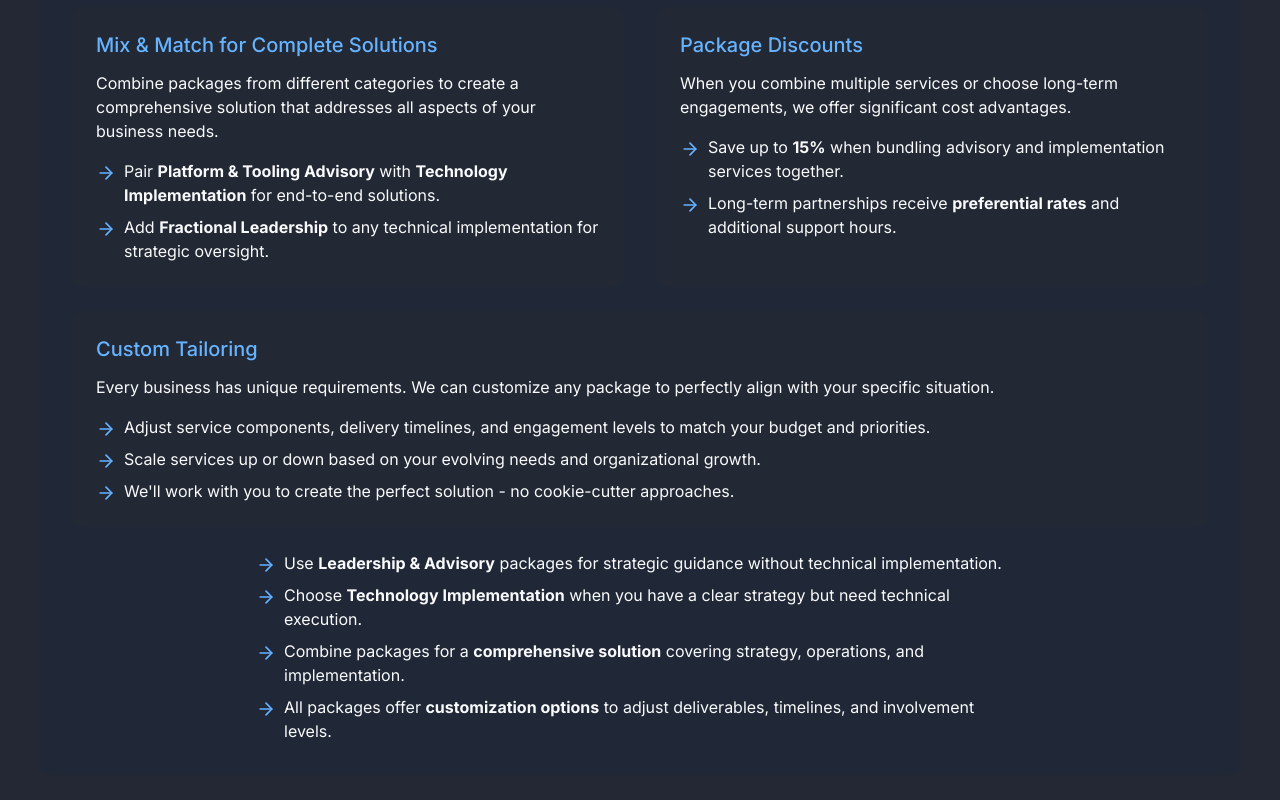
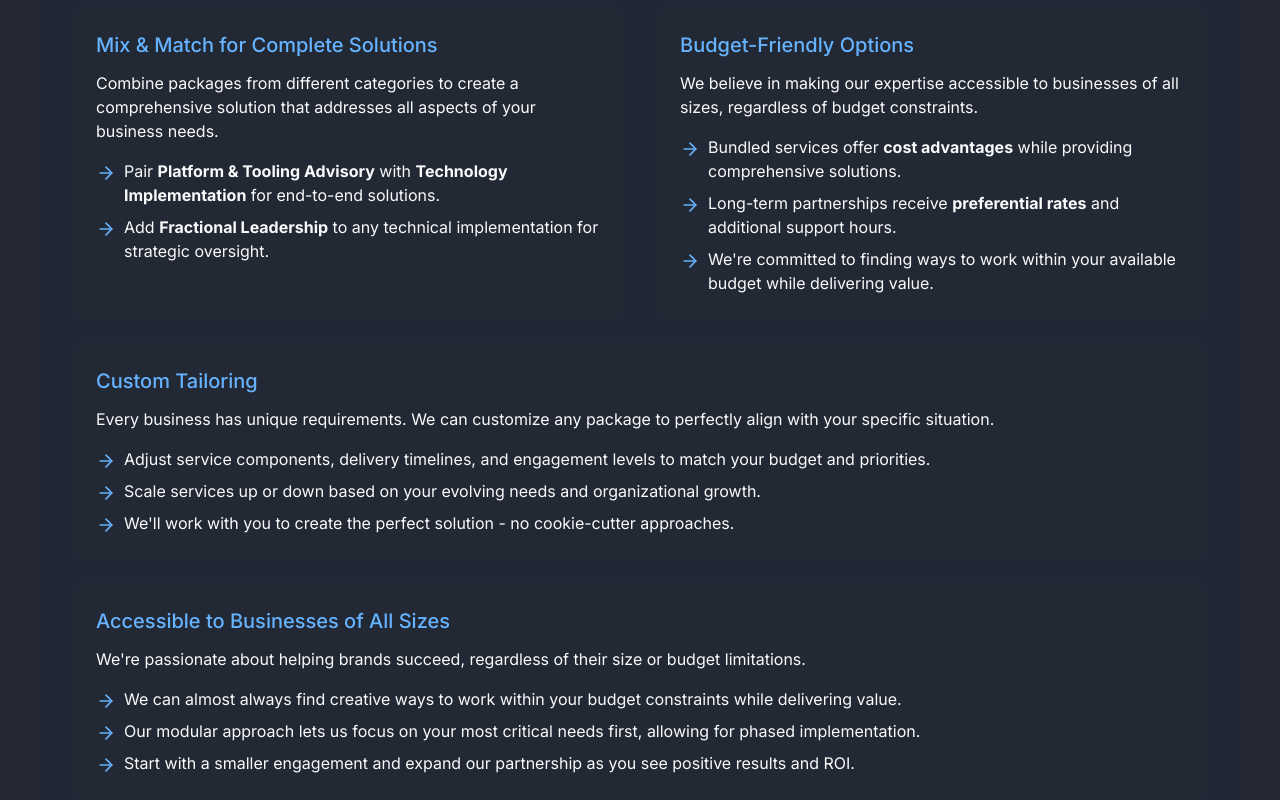
Before and after one commit to Grey-Space-Consulting/grey-space-web-carousel, a React (Vite) app: page /services in a window 1280 px wide. Shown: the part 1460-2260 px from the top of the page. Built offline with nearby package versions, Linux system fonts and the light colour scheme.

Commit message:
Update service packages section
- Removed specific discount percentages.
- Added information about working with clients within their budget.

```diff
--- a/src/components/sections/ServicePackagesSection.tsx
+++ b/src/components/sections/ServicePackagesSection.tsx
@@ -185,18 +185,22 @@ const ServicePackagesSection: React.FC = () => {
           </div>
 
           <div className="bg-background/70 p-6 rounded-lg">
-            <h4 className="text-xl font-medium mb-3 text-primary">Package Discounts</h4>
+            <h4 className="text-xl font-medium mb-3 text-primary">Budget-Friendly Options</h4>
             <p className="mb-4">
-              When you combine multiple services or choose long-term engagements, we offer significant cost advantages.
+              We believe in making our expertise accessible to businesses of all sizes, regardless of budget constraints.
             </p>
             <ul className="space-y-2">
               <li className="flex items-start">
                 <ArrowRight className="h-5 w-5 text-primary shrink-0 mr-2 mt-1" />
-                <span>Save up to <strong>15%</strong> when bundling advisory and implementation services together.</span>
+                <span>Bundled services offer <strong>cost advantages</strong> while providing comprehensive solutions.</span>
               </li>
               <li className="flex items-start">
                 <ArrowRight className="h-5 w-5 text-primary shrink-0 mr-2 mt-1" />
                 <span>Long-term partnerships receive <strong>preferential rates</strong> and additional support hours.</span>
+              </li>
+              <li className="flex items-start">
+                <ArrowRight className="h-5 w-5 text-primary shrink-0 mr-2 mt-1" />
+                <span>We're committed to finding ways to work within your available budget while delivering value.</span>
               </li>
             </ul>
           </div>
@@ -219,6 +223,27 @@ const ServicePackagesSection: React.FC = () => {
             <li className="flex items-start">
               <ArrowRight className="h-5 w-5 text-primary shrink-0 mr-2 mt-1" />
               <span>We'll work with you to create the perfect solution - no cookie-cutter approaches.</span>
+            </li>
+          </ul>
+        </div>
+
+        <div className="bg-background/70 p-6 rounded-lg text-left mb-6">
+          <h4 className="text-xl font-medium mb-3 text-primary">Accessible to Businesses of All Sizes</h4>
+          <p className="mb-4">
+            We're passionate about helping brands succeed, regardless of their size or budget limitations.
+          </p>
+          <ul className="space-y-2">
+            <li className="flex items-start">
+              <ArrowRight className="h-5 w-5 text-primary shrink-0 mr-2 mt-1" />
+              <span>We can almost always find creative ways to work within your budget constraints while delivering value.</span>
+            </li>
+            <li className="flex items-start">
+              <ArrowRight className="h-5 w-5 text-primary shrink-0 mr-2 mt-1" />
+              <span>Our modular approach lets us focus on your most critical needs first, allowing for phased implementation.</span>
+            </li>
+            <li className="flex items-start">
+              <ArrowRight className="h-5 w-5 text-primary shrink-0 mr-2 mt-1" />
+              <span>Start with a smaller engagement and expand our partnership as you see positive results and ROI.</span>
             </li>
           </ul>
         </div>
```
